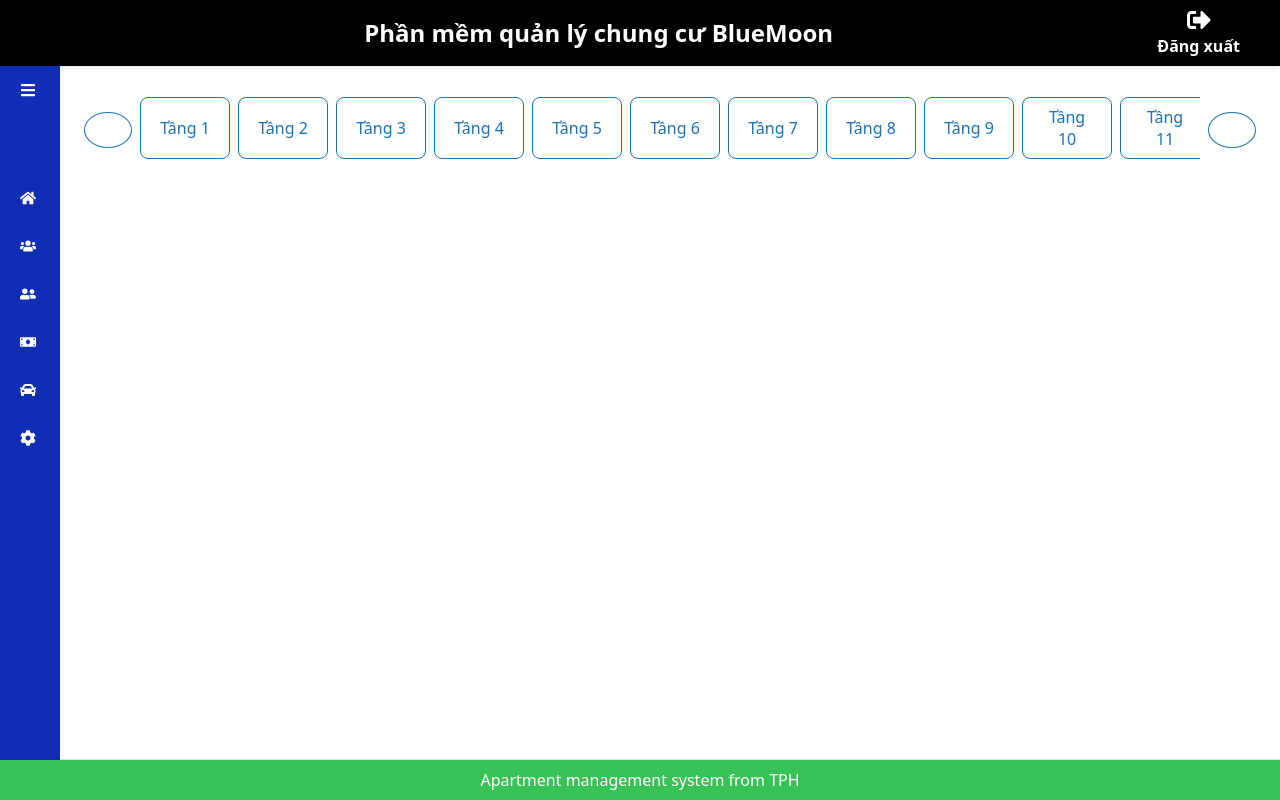
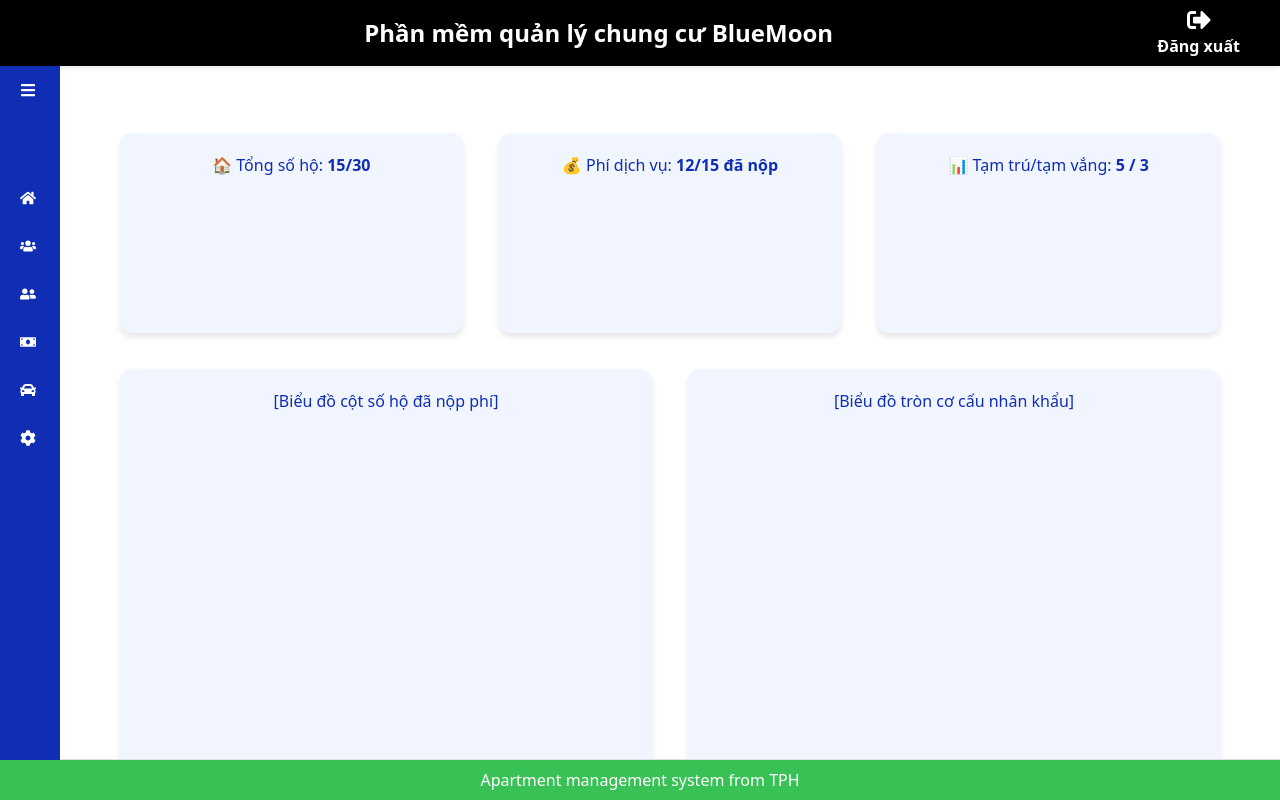
Before and after one commit to nmtun/project_IT3180_nhom_10, a React (Vite) app in the folder front-end/: page /home in a window 1280 px wide. Built offline with nearby package versions, Linux system fonts and the light colour scheme.

Commit message:
update layout home page

```diff
--- a/front-end/src/pages/Home.jsx
+++ b/front-end/src/pages/Home.jsx
@@ -3,9 +3,6 @@
 import Header from '../components/Header';
 import Navbar from '../components/Navbar';
 import Sidebar from '../components/Sidebar';
-import SearchBar from '../components/SearchBar';
-import RoomCard from '../components/RoomCard';
-import { FaChevronLeft, FaChevronRight } from 'react-icons/fa';
 
 const Home = () => {
   // Khởi tạo state open từ localStorage
@@ -19,58 +16,25 @@
     localStorage.setItem('sidebarOpen', JSON.stringify(open));
   }, [open]);
 
-  const [search, setSearch] = useState('');
-
-  const [selectedFloor, setSelectedFloor] = useState(null);
-
-  const [floorScroll, setFloorScroll] = useState(0);
-  const floorSelectRef = React.useRef(null);
-
-  const scrollFloors = (direction) => {
-    if (floorSelectRef.current) {
-      const scrollAmount = 200; // px mỗi lần bấm
-      floorSelectRef.current.scrollBy({
-        left: direction === 'left' ? -scrollAmount : scrollAmount,
-        behavior: 'smooth',
-      });
-    }
-  };
-
   return (
     <div className="home-container">
       <Header />
       <div className="home-body">
         <Sidebar open={open} setOpen={setOpen} />
         <div className={`home-content ${open ? 'sidebar-open' : 'sidebar-closed'}`}>
-          <div className="floor-select-wrapper">
-            <button className="floor-arrow" onClick={() => scrollFloors('left')}>
-              <FaChevronLeft />
-            </button>
-            <div className="floor-select" ref={floorSelectRef}>
-              {Array.from({ length: 24 }).map((_, floorIdx) => (
-                <button
-                  key={floorIdx}
-                  className={selectedFloor === floorIdx ? 'selected' : ''}
-                  onClick={() => setSelectedFloor(floorIdx)}
-                >
-                  Tầng {floorIdx + 1}
-                </button>
-              ))}
+          <div className="dashboard">
+            {/* Hàng trên - 3 khối nhỏ */}
+            <div className="dashboard-top">
+              <div className="card small-card">🏠 Tổng số hộ: <strong>15/30</strong></div>
+              <div className="card small-card">💰 Phí dịch vụ: <strong>12/15 đã nộp</strong></div>
+              <div className="card small-card">📊 Tạm trú/tạm vắng: <strong>5 / 3</strong></div>
             </div>
-            <button className="floor-arrow" onClick={() => scrollFloors('right')}>
-              <FaChevronRight />
-            </button>
-          </div>
-          <div className="home-cards">
-            {selectedFloor !== null && (
-              <div className="room-row">
-                {Array.from({ length: 10 }).map((_, roomIdx) => (
-                  <RoomCard key={roomIdx} title={`Tầng ${selectedFloor + 1}`}>
-                    <p>Phòng {roomIdx + 1}</p>
-                  </RoomCard>
-                ))}
-              </div>
-            )}
+
+            {/* Hàng dưới - 2 khối biểu đồ lớn */}
+            <div className="dashboard-bottom">
+              <div className="card large-card">[Biểu đồ cột số hộ đã nộp phí]</div>
+              <div className="card large-card">[Biểu đồ tròn cơ cấu nhân khẩu]</div>
+            </div>
           </div>
         </div>
       </div>
--- a/front-end/src/styles/Home.css
+++ b/front-end/src/styles/Home.css
@@ -4,22 +4,21 @@
   margin: 0;
   padding: 0;
   background: #fff;
-  overflow: hidden; /* Không cho scroll toàn trang */
 }
 
 .home-container {
-  display: flex;
-  flex-direction: column;
-  height: 100vh;
+  background: #fff;
+  min-height: 100vh;
   width: 100vw;
-  background: #fff;
-  overflow: hidden;
+  margin: 0;
+  padding: 0;
+  box-sizing: border-box;
+  position: relative;
 }
 
 .home-body {
   display: flex;
-  flex: 1;
-  overflow: hidden;
+  min-height: calc(100vh - 65px - 90px); /* Trừ chiều cao header (65px) và navbar (90px) */
 }
 
 .home-content {
@@ -27,104 +26,71 @@
   background-color: #fff;
   padding: 32px 24px 24px 24px;
   transition: margin-left 0.3s ease;
-  overflow: hidden;
-  margin-top: 65px; /* Header cố định */
-  margin-bottom: -120px; /* Dành chỗ cho navbar */
-  height: calc(100vh - 65px - 50px);
+  overflow-x: hidden;
+  margin-top: 65px;    /* Đẩy xuống dưới Header */
+  margin-bottom: -120px; /* Để trên Navbar */
+}
+
+.home-content h1 {
+  font-size: 2rem;
+  color: #102eb4;
+  font-weight: 600;
+  letter-spacing: 1px;
+}
+
+/* Khi sidebar mở */
+.home-content.sidebar-open {
+  margin-left: 220px; /* width của sidebar khi open */
+}
+
+/* Khi sidebar đóng */
+.home-content.sidebar-closed {
+  margin-left: 60px; /* width của sidebar khi closed */
+}
+
+/* -------- Dashboard layout -------- */
+.dashboard {
+  margin-top: 36px;
   display: flex;
   flex-direction: column;
+  gap: 36px;
+  max-height: 70vh;;
+  margin-left: 36px;
+  margin-right: 36px;
 }
 
-.home-content.sidebar-open {
-  margin-left: 220px;
+/* Hàng 3 khối nhỏ */
+.dashboard-top {
+  display: flex;
+  justify-content: space-between;
+  gap: 36px;
 }
 
-.home-content.sidebar-closed {
-  margin-left: 60px;
+/* Hàng 2 khối lớn */
+.dashboard-bottom {
+  display: flex;
+  justify-content: space-between;
+  gap: 36px;
 }
 
-.floor-select-wrapper {
-  display: flex;
-  align-items: center;
-  width: 100%;
-  margin-bottom: 20px;
-  gap: 8px;
-  flex-shrink: 0;
+/* Card cơ bản */
+.card {
+  background: #f1f5ff;
+  border-radius: 12px;
+  padding: 20px;
+  box-shadow: 0 4px 6px rgba(0,0,0,0.1);
+  color: #102eb4;
+  font-weight: 500;
+  text-align: center;
 }
 
-.floor-arrow {
-  background: #fff;
-  border: 1px solid #1972bb;
-  color: #1972bb;
-  border-radius: 50%;
-  width: 36px;
-  height: 36px;
-  display: flex;
-  align-items: center;
-  justify-content: center;
-  cursor: pointer;
-  font-size: 1.2rem;
-  transition: background 0.2s, color 0.2s;
-}
-.floor-arrow:hover {
-  background: #1972bb;
-  color: #fff;
+/* Kích thước khối */
+.small-card {
+  flex: 1;
+  min-height: 200px;
 }
 
-.floor-select {
-  display: flex;
-  flex-direction: row;
-  gap: 8px;
-  overflow-x: auto;
-  scrollbar-width: thin;
-  scrollbar-color: #1972bb #eee;
-  padding-bottom: 4px;
+.large-card {
   flex: 1;
+  min-height: 400px;
 }
-.floor-select::-webkit-scrollbar {
-  height: 6px;
-}
-.floor-select::-webkit-scrollbar-thumb {
-  background: #1972bb;
-  border-radius: 3px;
-}
-.floor-select button {
-  min-width: 90px;
-  padding: 8px 16px;
-  border-radius: 8px;
-  border: 1px solid #1972bb;
-  background: #fff;
-  color: #1972bb;
-  cursor: pointer;
-  transition: background 0.2s, color 0.2s;
-  font-size: 1rem;
-}
-.floor-select button.selected,
-.floor-select button:hover {
-  background: #1972bb;
-  color: #fff;
-}
-
-.home-cards {
-  flex-grow: 1;
-  overflow-y: auto;
-  display: flex;
-  flex-direction: column;
-  gap: 16px;
-  padding-right: 8px;
-}
-
-/* Scrollbar đẹp */
-.home-cards::-webkit-scrollbar {
-  width: 8px;
-}
-.home-cards::-webkit-scrollbar-thumb {
-  background-color: rgba(0, 0, 0, 0.2);
-  border-radius: 4px;
-}
-
-.room-row {
-  display: flex;
-  flex-direction: row;
-  gap: 12px;
-}
```
